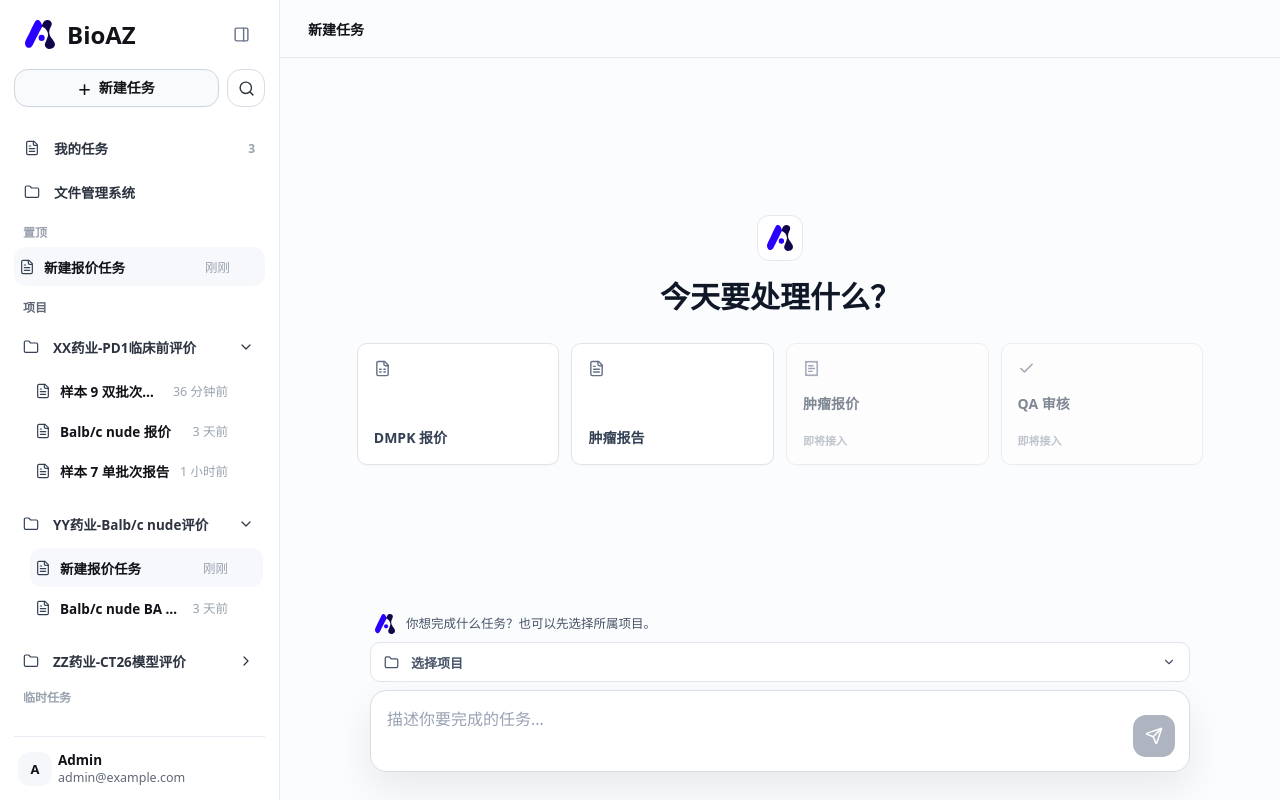
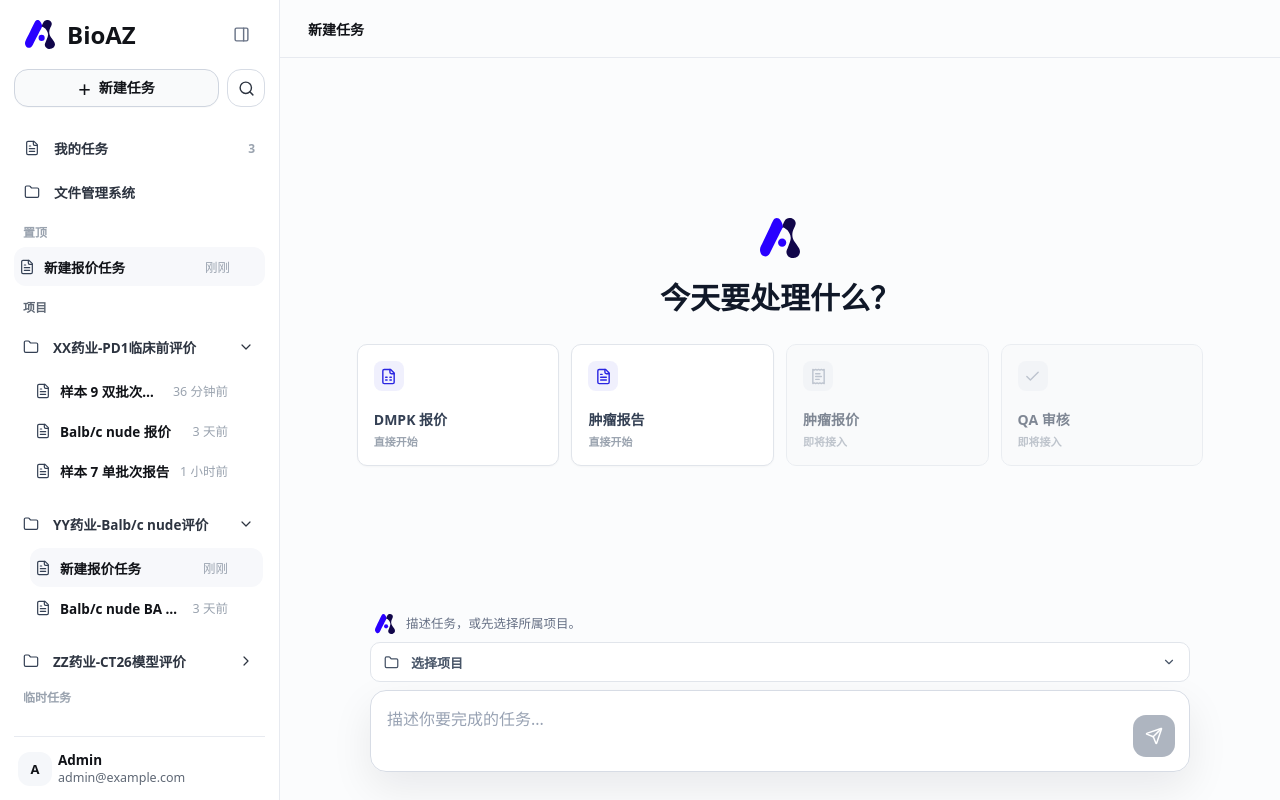
Before and after one commit to wongolivia336-a11y/bioaz-agent-workbench, a Next.js app: page / in a window 1280 px wide. Built offline with nearby package versions, Linux system fonts and the light colour scheme.

Commit message:
fix: align task conversations and inspector surfaces

```diff
--- a/app/iteration.css
+++ b/app/iteration.css
@@ -42,17 +42,14 @@ textarea {
 
 .newTaskMark {
   display: grid;
-  width: 46px;
-  height: 46px;
+  width: 58px;
+  height: 48px;
   place-items: center;
-  border: 1px solid #e4e7ec;
-  border-radius: 12px;
-  background: #fff;
 }
 
 .newTaskMark img {
-  width: 31px;
-  height: 26px;
+  width: 48px;
+  height: 40px;
   object-fit: contain;
 }
 
@@ -66,17 +63,17 @@ textarea {
 
 .taskExampleGrid {
   display: grid;
-  width: min(700px, 100%);
-  grid-template-columns: repeat(3, minmax(0, 1fr));
+  width: min(820px, 100%);
+  grid-template-columns: repeat(4, minmax(0, 1fr));
   gap: 12px;
 }
 
 .taskExampleGrid button {
   display: grid;
   min-width: 0;
-  min-height: 96px;
+  min-height: 112px;
   align-content: space-between;
-  gap: 18px;
+  gap: 20px;
   border: 1px solid #e1e5eb;
   border-radius: 10px;
   background: #fff;
@@ -88,13 +85,39 @@ textarea {
 
 .taskExampleGrid button:hover,
 .taskExampleGrid button:focus-visible {
-  border-color: #b8c0cc;
-  background: #f9fafb;
+  border-color: rgba(43, 38, 226, 0.32);
+  background: #fff;
   outline: 0;
-}
-
-.taskExampleGrid button svg {
-  color: #667085;
+  box-shadow: 0 10px 28px rgba(43, 38, 226, 0.08);
+  transform: translateY(-1px);
+}
+
+.taskExampleGrid button:disabled {
+  background: #f8f9fb;
+  box-shadow: none;
+  cursor: default;
+  transform: none;
+}
+
+.taskExampleIcon {
+  display: grid;
+  width: 30px;
+  height: 30px;
+  place-items: center;
+  border-radius: 8px;
+  background: rgba(43, 38, 226, 0.07);
+  color: #2b26e2;
+}
+
+.taskExampleGrid button:disabled .taskExampleIcon {
+  background: #eef0f4;
+  color: #98a2b3;
+}
+
+.taskExampleCopy {
+  display: grid;
+  min-width: 0;
+  gap: 3px;
 }
 
 .taskExampleGrid strong {
@@ -104,6 +127,12 @@ textarea {
   line-height: 1.35;
 }
 
+.taskExampleGrid small {
+  color: #98a2b3;
+  font-size: 11px;
+  font-weight: 500;
+}
+
 .newTaskComposerDock {
   position: relative;
   z-index: 20;
@@ -113,10 +142,83 @@ textarea {
   margin: 0 auto;
 }
 
-.newTaskIntentConversation {
-  display: grid;
-  gap: 7px;
+.newTaskWelcomePrompt {
+  display: grid;
+  grid-template-columns: 24px minmax(0, 1fr);
+  align-items: center;
+  gap: 8px;
   padding: 0 4px;
+  color: #667085;
+  font-size: 12.5px;
+  line-height: 1.45;
+}
+
+.newTaskWelcomePrompt img {
+  width: 22px;
+  height: 20px;
+  object-fit: contain;
+}
+
+.helperConversationCanvas {
+  min-height: 0;
+  overflow-y: auto;
+  padding: 44px clamp(24px, 8vw, 120px) 28px;
+  scrollbar-gutter: stable;
+}
+
+.helperConversationInner {
+  display: grid;
+  width: min(760px, 100%);
+  gap: 22px;
+  margin: 0 auto;
+}
+
+.helperUserMessage {
+  display: flex;
+  justify-content: flex-end;
+}
+
+.helperUserMessage > span {
+  max-width: 72%;
+  border: 1px solid #e1e5eb;
+  border-radius: 14px 14px 4px 14px;
+  background: #f3f5f8;
+  padding: 10px 13px;
+  color: #344054;
+  font-size: 14px;
+  line-height: 1.55;
+}
+
+.helperAgentMessage {
+  display: grid;
+  grid-template-columns: 34px minmax(0, 1fr);
+  align-items: start;
+  gap: 12px;
+}
+
+.helperAgentMessage > img {
+  width: 30px;
+  height: 26px;
+  margin-top: 2px;
+  object-fit: contain;
+}
+
+.helperAgentMessage > div {
+  display: grid;
+  gap: 5px;
+}
+
+.helperAgentMessage strong {
+  color: #101828;
+  font-size: 13px;
+}
+
+.helperAgentMessage p {
+  max-width: 620px;
+  margin: 0;
+  color: #344054;
+  font-size: 14px;
+  line-height: 1.65;
 }
 
 .newTaskIntentConversation > p {
@@ -129,22 +231,6 @@ textarea {
   color: #344054;
   font-size: 12.5px;
   line-height: 1.45;
-}
-
-.newTaskIntentConversation > div {
-  display: grid;
-  grid-template-columns: 24px minmax(0, 1fr);
-  align-items: center;
-  gap: 8px;
-  color: #475467;
-  font-size: 12.5px;
-  line-height: 1.45;
-}
-
-.newTaskIntentConversation img {
-  width: 22px;
-  height: 20px;
-  object-fit: contain;
 }
 
 .newTaskComposerDock .dispatchConfirmCard {
@@ -1069,7 +1155,10 @@ textarea {
 
 .dmpkInspectorRail .secondaryInspectorSlot .workbenchInspector:not(.isPinned) {
   top: var(--dmpk-secondary-top, 142px);
+  right: 14px;
+  width: 372px;
   max-height: calc(100vh - var(--dmpk-secondary-top, 142px) - 24px);
+  border-radius: 14px;
 }
 
 .dmpkInspectorRail:not(.hasPinnedInspector) .secondaryInspectorSlot {
@@ -1163,11 +1252,13 @@ textarea {
 
 .legacyComposerStack {
   display: grid;
-  gap: 8px;
-  border-top: 1px solid rgba(230, 232, 235, 0.78);
-  background: rgba(255, 255, 255, 0.94);
-  padding: 10px min(12vw, 250px) 14px;
-  backdrop-filter: blur(14px);
+  z-index: 4;
+  width: min(860px, calc(100% - 72px));
+  gap: 7px;
+  justify-self: center;
+  border: 0;
+  background: transparent;
+  padding: 0 0 18px;
 }
 
 .legacyComposerStack > .coworkerSelector { justify-self: start; }
@@ -1178,6 +1269,34 @@ textarea {
   background: transparent;
   padding: 0;
   backdrop-filter: none;
+}
+
+.legacyComposerStack .filePrep {
+  gap: 5px;
+  margin: 0 6px -1px;
+}
+
+.legacyComposerStack .requirementChip {
+  min-height: 24px;
+  gap: 0;
+  border-color: #e4e7ec;
+  border-radius: 7px;
+  background: #f7f8fa;
+  padding: 3px 8px;
+  color: #667085;
+  font-size: 11px;
+  font-weight: 600;
+}
+
+.legacyComposerStack .requirementChip.ok {
+  border-color: rgba(43, 38, 226, 0.16);
+  background: rgba(43, 38, 226, 0.05);
+  color: #2b26e2;
+}
+
+.legacyComposerStack .composer.workbenchComposer {
+  border-radius: 22px;
+  padding: 12px;
 }
 
 .decisionExpandHeader {
--- a/components/workbench-shell/NewTaskHome.tsx
+++ b/components/workbench-shell/NewTaskHome.tsx
@@ -29,10 +29,28 @@ type Props = {
 };
 
 export function NewTaskHome(props: Props) {
+  const request = props.clarification?.request ?? props.pendingRequest;
+  const helperMessage = props.clarification?.question
+    ?? (props.pendingRequest && props.suggestedCoworker
+      ? `我建议将这项任务分派给${props.suggestedCoworker.name}，请在下方确认。`
+      : "请补充你希望完成的工作，我会识别任务并推荐合适的数字同事。");
+
   return <section className={`newTaskHome ${props.conversationStarted ? "isConversation" : ""}`}>
-    {!props.conversationStarted ? <div className="newTaskIntro"><span className="newTaskMark"><img src="/logo/bioaz-logo.svg" alt="BioAZ" /></span><h1>今天要处理什么？</h1><div className="taskExampleGrid">{props.quickStarts.slice(0, 4).map((item) => <button type="button" disabled={item.availability === "placeholder"} key={item.id} onClick={() => props.onQuickStart(item.id)}>{item.icon}<strong>{item.label}</strong>{item.availability === "placeholder" ? <small>即将接入</small> : null}</button>)}</div></div> : null}
+    {!props.conversationStarted ? <div className="newTaskIntro">
+      <span className="newTaskMark"><img src="/logo/bioaz-logo.svg" alt="BioAZ" /></span>
+      <h1>今天要处理什么？</h1>
+      <div className="taskExampleGrid">{props.quickStarts.slice(0, 4).map((item) => <button type="button" disabled={item.availability === "placeholder"} key={item.id} onClick={() => props.onQuickStart(item.id)}>
+        <span className="taskExampleIcon">{item.icon}</span>
+        <span className="taskExampleCopy"><strong>{item.label}</strong><small>{item.availability === "placeholder" ? "即将接入" : "直接开始"}</small></span>
+      </button>)}</div>
+    </div> : <div className="helperConversationCanvas" aria-live="polite">
+      <div className="helperConversationInner">
+        {request ? <div className="helperUserMessage"><span>{request}</span></div> : null}
+        <div className="helperAgentMessage"><img src="/logo/bioaz-logo.svg" alt="" /><div><strong>BioAZ Helper</strong><p>{helperMessage}</p></div></div>
+      </div>
+    </div>}
     <div className="newTaskComposerDock">
-      <div className="newTaskIntentConversation">{props.clarification || props.pendingRequest ? <p>{props.clarification?.request ?? props.pendingRequest}</p> : null}<div><img src="/logo/bioaz-logo.svg" alt="" /><span>{props.clarification?.question ?? (props.pendingRequest && props.suggestedCoworker ? `我建议交给${props.suggestedCoworker.name}，请确认后开始任务。` : props.project ? `你想在“${props.project}”中完成什么任务？` : "你想完成什么任务？也可以先选择所属项目。")}</span></div></div>
+      {!props.conversationStarted ? <div className="newTaskWelcomePrompt"><img src="/logo/bioaz-logo.svg" alt="" /><span>{props.project ? `你想在“${props.project}”中完成什么任务？` : "描述任务，或先选择所属项目。"}</span></div> : null}
       {props.pendingRequest && props.suggestedCoworker ? <DispatchConfirmCard taskType={props.pendingTaskType ?? "待确认任务"} coworker={props.suggestedCoworker} coworkers={props.coworkers.filter((item) => item.id !== "bioaz-helper")} project={props.project ?? "临时任务"} onCoworkerChange={props.onCoworkerChange} onConfirm={props.onConfirm} onCancel={props.onCancel} /> : null}
       <ProjectSelector project={props.project} onChange={props.onProjectChange} />
       <div className="newTaskComposer workbenchComposer"><textarea value={props.text} onChange={(event) => props.onTextChange(event.target.value)} onKeyDown={(event) => { if (event.key === "Enter" && !event.shiftKey) { event.preventDefault(); props.onSubmit(); } }} placeholder="描述你要完成的任务..." rows={2} /><button className="sendIconButton" type="button" onClick={props.onSubmit} disabled={!props.text.trim()} aria-label="发送"><Send size={18} /></button></div>
--- a/modules/tumor-report/LegacyTumorReportWorkbench.tsx
+++ b/modules/tumor-report/LegacyTumorReportWorkbench.tsx
@@ -1528,11 +1528,9 @@ function Composer({
       {stage === "empty" || stage === "uploaded" ? (
         <div className="filePrep">
           <div className={`requirementChip ${protocolCount ? "ok" : ""}`}>
-            <FileText size={15} />
             方案 Word {protocolCount}/1
           </div>
           <div className={`requirementChip ${dataCount ? "ok" : ""}`}>
-            <FileSpreadsheet size={15} />
             实验 Excel {dataCount}/1+
           </div>
           <div className={`requirementChip ${canStart ? "ok" : ""}`}>
@@ -2364,7 +2362,7 @@ function inspectorPanels(stage: Stage): Array<{ id: InspectorTopic; label: strin
     ];
   }
 
-  return [{ id: "process", label: "任务列表" }];
+  return [{ id: "process", label: "处理过程" }];
 }
 
 function artifactIcon(kind: string) {
```
